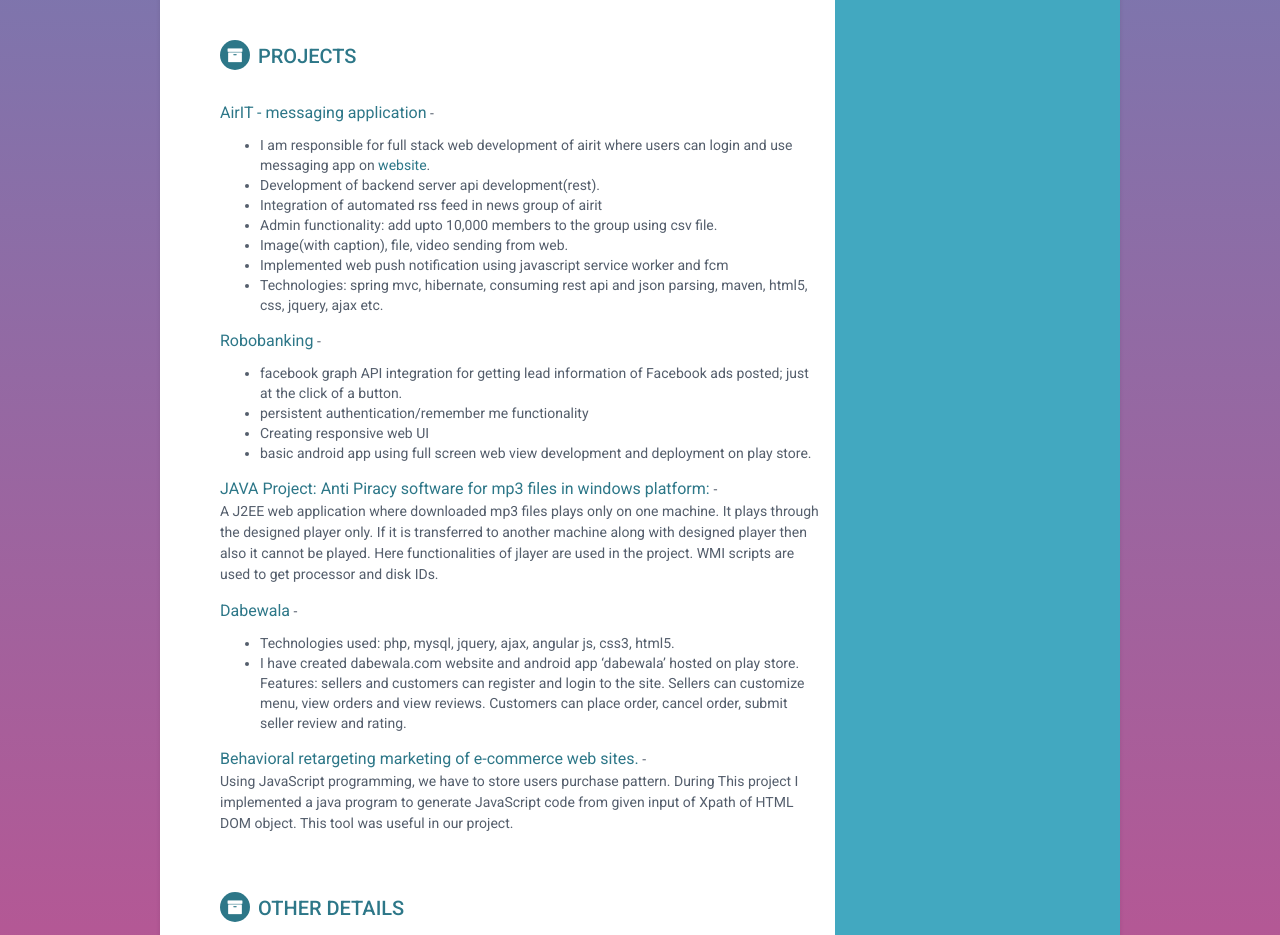
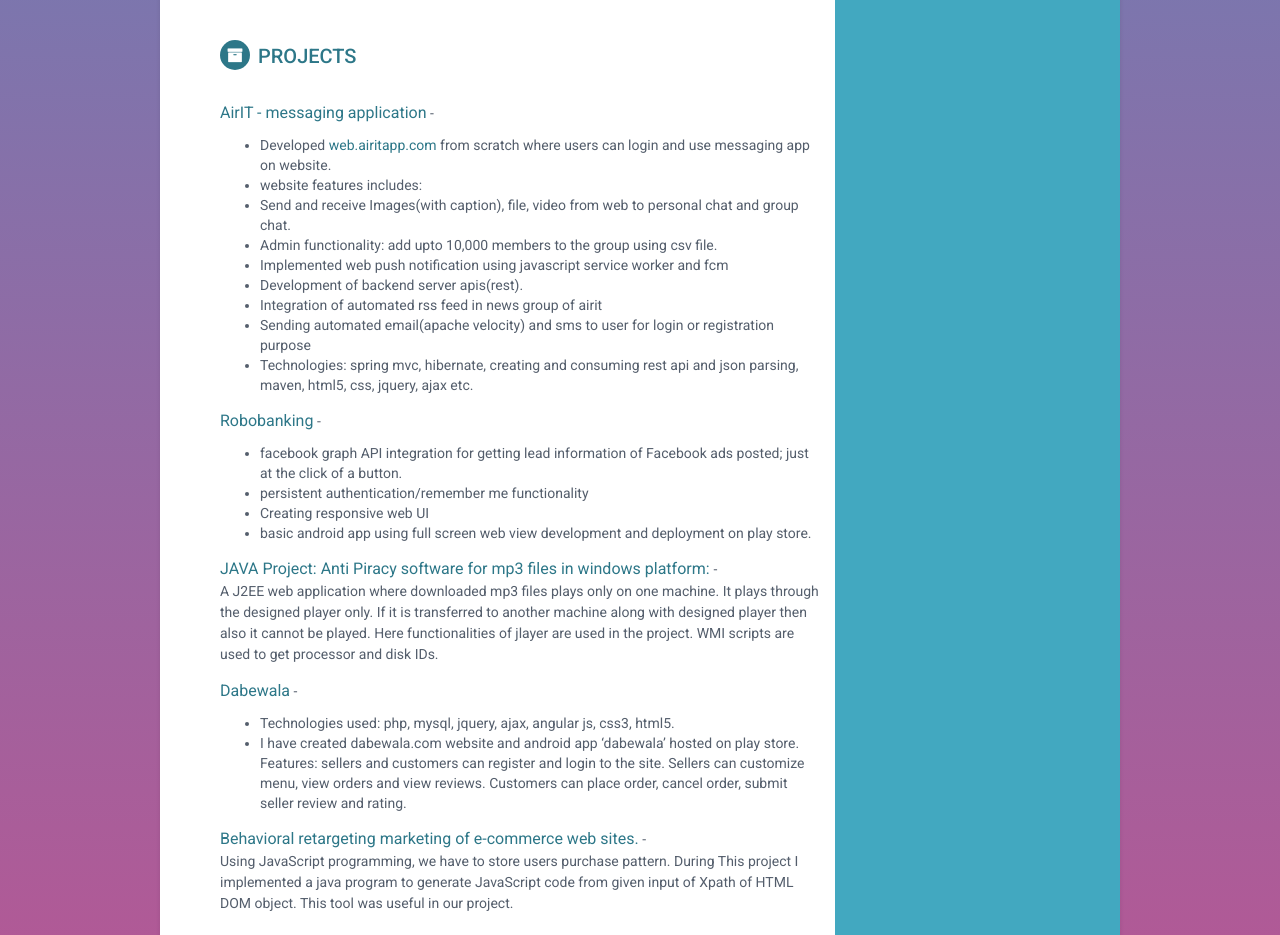
Before and after one commit to saiprasad08dhumal/saiprasad08dhumal.github.io, a plain HTML site: page index.html in a window 1280 px wide. Shown: the part 1180-2115 px from the top of the page. Drawn offline with Linux system fonts and the light colour scheme.

Commit message:
added airit project desc.

```diff
--- a/index.html
+++ b/index.html
@@ -243,13 +243,16 @@
                 <div class="item">
                     <span class="project-title"><a href="https://web.airitapp.com" target="_blank">AirIT - messaging application</a></span> - <p class="project-tagline">
 					<ul>
-					<li>I am responsible for full stack web development of airit where users can login and use messaging app on <a href="https://web.airitapp.com" target="_blank">website</a>.</li>
-					<li>Development of  backend server api development(rest). </li>
+					<li>Developed <a href="https://web.airitapp.com" target="_blank">web.airitapp.com</a> from scratch where users can login and use messaging app on website.</li>
+					<li>website features includes:
+					<li>Send and receive Images(with caption), file, video from web to personal chat and group chat.</li>
+					<li>Admin functionality: add upto 10,000 members to the group using csv file.</li>
+					<li>Implemented web push notification using javascript service worker and fcm</li>
+					</li>
+					<li>Development of  backend server apis(rest). </li>
 					<li>Integration of automated rss feed in news group of airit</li>
-					<li>Admin functionality: add upto 10,000 members to the group using csv file.</li>
-					<li>Image(with caption), file, video sending from web.</li>
-					<li>Implemented web push notification using javascript service worker and fcm</li>
-					<li>Technologies: spring mvc, hibernate, consuming rest api and json parsing, maven, html5, css, jquery, ajax etc.</li>
+					<li>Sending automated email(apache velocity) and sms to user for login or registration purpose</li>
+					<li>Technologies: spring mvc, hibernate, creating and consuming rest api and json parsing, maven, html5, css, jquery, ajax etc.</li>
 					</ul>
 </p>
                 </div><!--//item-->
```
